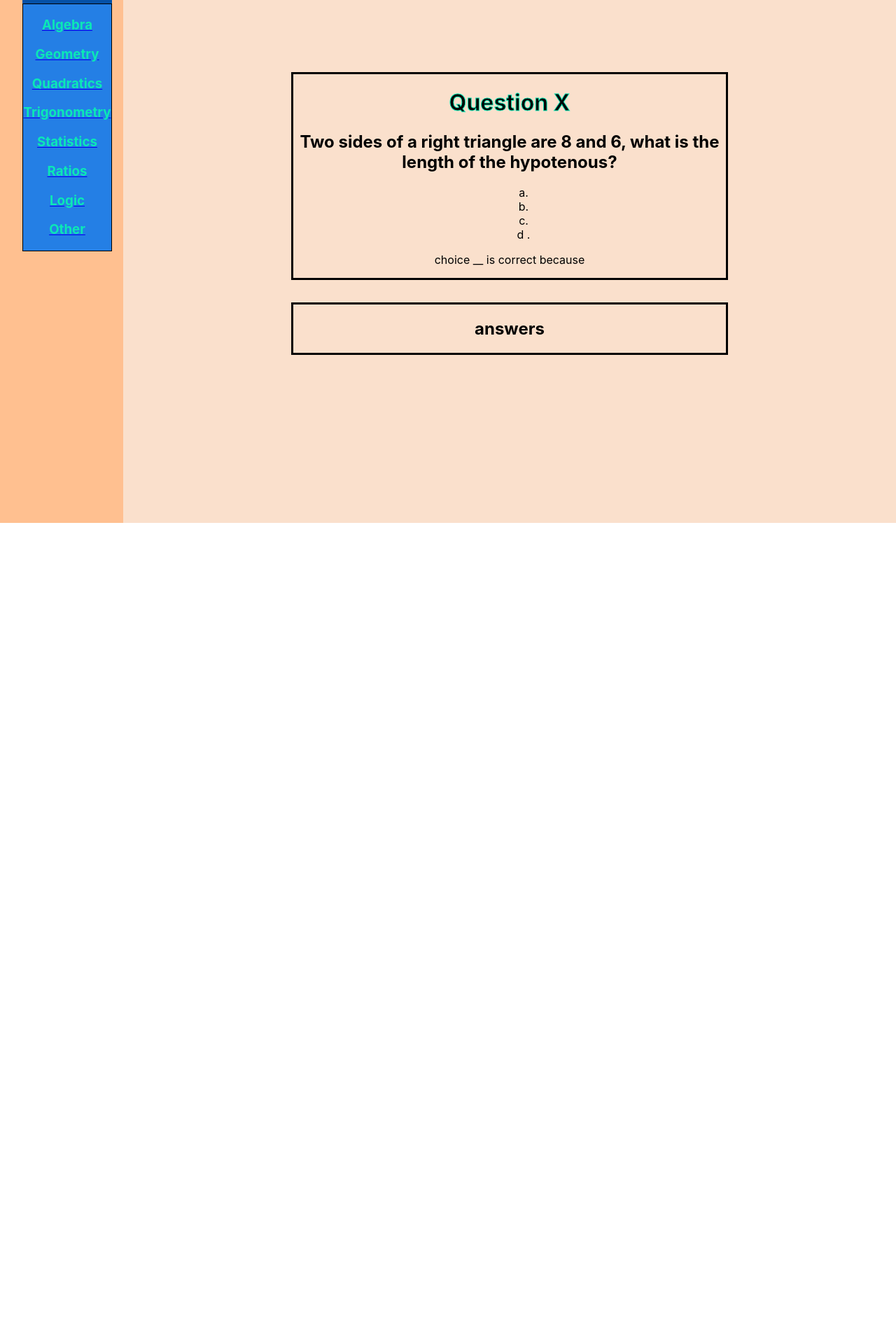
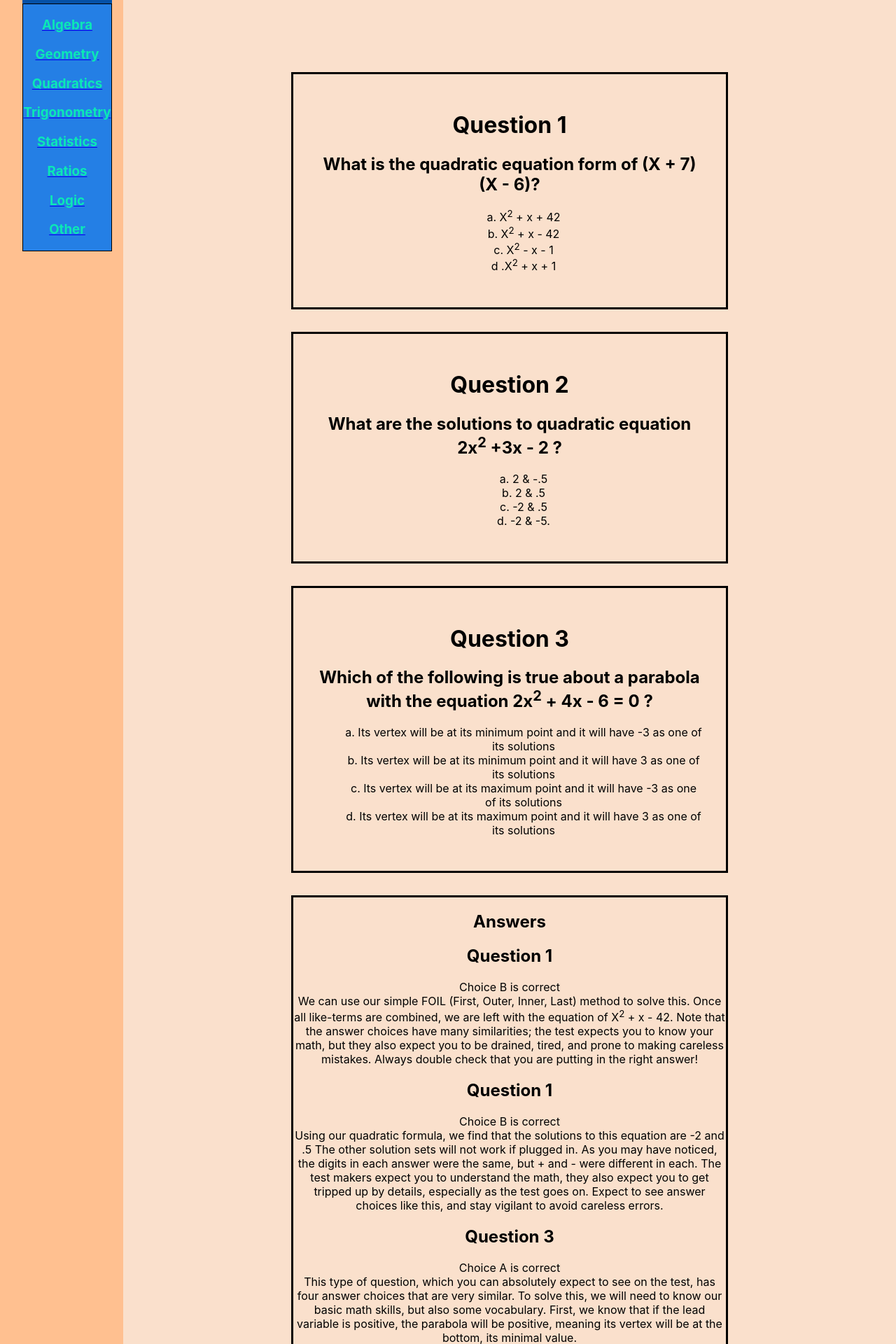
Before and after one commit to taubman33/Blueshark, a React (Create React App) app in the folder blueshark/: page /Quadratics in a window 1280 px wide. Shown: the part 700-2620 px from the top of the page at 70% size. Before the commit the page ends 1447 px from the top, so only its background shows below. Built offline with nearby package versions, Linux system fonts and the light colour scheme.

Commit message:
adding more math questions

```diff
--- a/blueshark/src/App.css
+++ b/blueshark/src/App.css
@@ -36,7 +36,6 @@
   height: 100%;
 }
 
-
 .Nav {
 
   margin-top: 2rem;
@@ -50,8 +49,7 @@
   -webkit-text-stroke-color: black;
 }
 
-
-h1 {
+.header h1 {
   -webkit-text-stroke-width: 1px;
   -webkit-text-stroke-color: #0BE8B6;
 }
@@ -70,6 +68,7 @@ list-style: none;
 
 .question-container {
   border: 3px solid black;
+  padding: 2rem;
   margin-bottom: 2rem
 
 }
--- a/blueshark/src/components/topics/Quadratics.jsx
+++ b/blueshark/src/components/topics/Quadratics.jsx
@@ -6,31 +6,83 @@ return (
 
     <div className="Math-container">
             <div className="question-container">
-                <h1> Question X</h1>
+                <h1> Question 1</h1>
                         <div className="question">
                             <h2>
-                                Two sides of a right triangle are 8 and 6, what is the length of the hypotenous?
+                                What is the quadratic equation form of (X + 7) (X - 6)?
                             </h2>
                         </div>
                         <div className="answers">
                             <ul>
-                               <li>a. </li>
-                               <li>b. </li>
-                               <li>c. </li>
-                               <li>d .</li>
+                               <li>a. X<sup>2</sup> + x + 42 </li>
+                               <li>b. X<sup>2</sup> + x - 42</li>
+                               <li>c. X<sup>2</sup> - x - 1 </li>
+                               <li>d .X<sup>2</sup> + x + 1</li>
                             </ul>
+                            </div>
+            </div>
 
+            <div className="question-container">
+                <h1> Question 2</h1>
+                        <div className="question">
+                            <h2>
+                              What are the solutions to quadratic equation 2x<sup>2</sup> +3x - 2 ?
+                            </h2>
+                        </div>
+                        <div className="answers">
+                            <ul>
+                               <li>a. 2 & -.5 </li>
+                               <li>b. 2 & .5</li>
+                               <li>c. -2 & .5</li>
+                               <li>d. -2 & -5. </li>
+                            </ul>
+                            </div>
+            </div>
 
+            <div className="question-container">
+                <h1> Question 3</h1>
+                        <div className="question">
+                            <h2>
+                                Which of the following is true about a parabola with the equation 2x<sup>2</sup> + 4x - 6 = 0 ?
+                            </h2>
+                        </div>
+                        <div className="answers">
+                            <ul>
+                               <li>a. Its vertex will be at its minimum point and it will have -3 as one of its solutions </li>
+                               <li>b. Its vertex will be at its minimum point and it will have 3 as one of its solutions</li>
+                               <li>c. Its vertex will be at its maximum point and it will have -3 as one of its solutions</li>
+                               <li>d. Its vertex will be at its maximum point and it will have 3 as one of its solutions</li>
+                            </ul>
+                        </div>
 
-                            </div>
-                        <div className="explanation">
-                            <p> choice __ is correct because</p>
-                        </div>
 
             </div>
 
+
             <div className= "answer-container">
-                <h2> answers</h2>
+                <h2> Answers</h2>
+                <div className="explanation">
+                        <h2>Question 1</h2>
+                            <p> Choice B is correct <br/>
+                            We can use our simple FOIL (First, Outer, Inner, Last) method to solve this. Once all like-terms are combined, we are left with the equation of
+                            X<sup>2</sup> + x - 42. Note that the answer choices have many similarities; the test expects you to know your math, but they also expect you to be drained, tired, and prone to making careless mistakes. Always double check that you are putting in the right answer! </p>
+                        </div>
+                <div className="explanation">
+                        <h2>Question 1</h2>
+                            <p> Choice B is correct <br/>
+                            Using our quadratic formula, we find that the solutions to this equation are -2 and .5 The other solution sets will not work if plugged in.
+                            As you may have noticed, the digits in each answer were the same, but + and - were different in each. The test makers expect you to understand the math,
+                            they also expect you to get tripped up by details, especially as the test goes on. Expect to see answer choices like this, and stay vigilant to avoid careless errors.
+                            </p>
+                            </div>
+                <div className="explanation">
+                        <h2>Question 3</h2>
+                            <p> Choice A is correct <br/>
+                            This type of question, which you can absolutely expect to see on the test, has four answer choices that are very similar.
+                            To solve this, we will need to know our basic math skills, but also some vocabulary. First, we know that if the lead variable is positive, the parabola will be positive, meaning its vertex will be at the bottom, its minimal value.
+                            </p>
+                            </div>
+
     </div>
     </div>
 )
--- a/blueshark/src/components/topics/Trig.jsx
+++ b/blueshark/src/components/topics/Trig.jsx
@@ -4,40 +4,6 @@ export default function Trig () {
 return (
     <div className="Math-container">
 
-                        <div className="question-container">
-                            <h1> Question 1</h1>
-                                    <div className="question">
-                                        <h2>
-                                            Two sides of a right triangle are 120,000 and 130,000, what is the length of the other side?
-                                        </h2>
-                                    </div>
-                                    <div className="answers">
-                                        <ul>
-                                        <li>a. 110,000 </li>
-                                        <li>b. 100,000</li>
-                                        <li>c. 80,000</li>
-                                        <li>d. 50,000</li>
-                                        </ul>
-
-
-
-                                        </div>
-                                    <div className="explanation">
-                                        <p> Choice D is correct. <br/>
-                                            There are two seperate ways to solve this question. The first is through the Pythagoream theorum:
-                                            We know that a<sup>2</sup> + b<sup>2</sup> = c<sup>2</sup>, so we can plug in 120,000<sup>2</sup>  + X<sup>2</sup>  = 130,000<sup>2</sup> to find the answer.
-                                            The simpler way to solve this question is by remembering our "magic" Pythagorean Triplets. There are many (literally infinite) of these, but the 3 sets to remember are: <br />
-                                             [3, 4 & 5], [5, 12 & 13], [8, 15 &  17]
-                                            These are handy to remember and can save you a few valuble seconds if you recognize the pattern of the triples.
-                                            As you can see, 130,000, 120,000 and 60,000 are just large mulitples of 13, 12, and 6, with all of the additional 0's there as a way to confuse you the test taker.
-                                            Expect to see multiples of these used (6, 8, 10 or 15, 36, 39 for example) in at least 3 questions across the test.
-                                            If you feel more comfortable simply doing the equations, go for it, but taking the time to recognize these triplets and seeing how they relate can be beneficial in the end.
-
-
-                                        </p>
-                                    </div>
-
-                        </div>
 
                     <div className="question-container">
                         <h1> Question 2 </h1>
@@ -53,21 +19,12 @@ return (
                                     <li>c. 9'</li>
                                     <li>d. 6'</li>
                                     </ul>
+                                    </div>
+                                </div>
 
 
-
-                                    </div>
-                                <div className="explanation">
-                                    <p> Choice A is correct. <br />
-                                        As we know, when a line is bisected, it is cut into two equal halves. So if BD is 3', we can infer that line BC is 6'.
-                                        We know the perimieter of a triangle is the sum of its 3 sides. Becuase triangle ABC is equilateral, all we have to do is multiply 6' by 3 sides, putting the perimeter to 18'.
-                                        Remember that in addition to your math skills, the SAT will be testing you on your vocabulary as well.
-
-                                         </p>
-                                </div>
-                                </div>
-       <div className="question-container">
-                        <h1> Question 3 </h1>
+                  <div className="question-container">
+                         <h1> Question 2 </h1>
                                 <div className="question">
                                     <h2>
                                    Triangle MOE is a right, isoceles triangle. </h2>
@@ -79,11 +36,31 @@ return (
                                     <li>c. 9'</li>
                                     <li>d. 6'</li>
                                     </ul>
+                                    </div>
+                </div>
 
 
 
-                                    </div>
-                                <div className="explanation">
+                <div className= "answer-container">
+            <h2> Answers</h2>
+
+            <div className="explanation">
+                <h2> Question 1</h2>
+                  <p> Choice A is correct. <br />
+                    As we know, when a line is bisected, it is cut into two equal halves. So if BD is 3', we can infer that line BC is 6'.
+                      We know the perimieter of a triangle is the sum of its 3 sides. Becuase triangle ABC is equilateral, all we have to do is multiply 6' by 3 sides, putting the perimeter to 18'.
+                   Remember that in addition to your math skills, the SAT will be testing you on your vocabulary as well.
+                 </p>
+                </div>
+            <div className="explanation">
+                                    <p> Choice A is correct. <br />
+                                        As we know, when a line is bisected, it is cut into two equal halves. So if BD is 3', we can infer that line BC is 6'.
+                                        We know the perimieter of a triangle is the sum of its 3 sides. Becuase triangle ABC is equilateral, all we have to do is multiply 6' by 3 sides, putting the perimeter to 18'.
+                                        Remember that in addition to your math skills, the SAT will be testing you on your vocabulary as well.
+
+                                         </p>
+                                </div>
+            <div className="explanation">
                                     <p> Choice A is correct. <br />
                                         As we know, when a line is bisected, it is cut into two equal halves. So if BD is 3', we can infer that line BC is 6'.
                                         We know the perimieter of a triangle is the sum of its 3 sides. Becuase triangle ABC is equilateral, all we have to do is multiply 6' by 3 sides, putting the perimeter to 18'.
@@ -93,15 +70,12 @@ return (
                                 </div>
 
 
-
-                </div>
-                <div className= "answer-container">
-            <h2> Answers</h2>
+                        </div>
     </div>
 
 
 
-         </div>
+
 
 )
 
```
